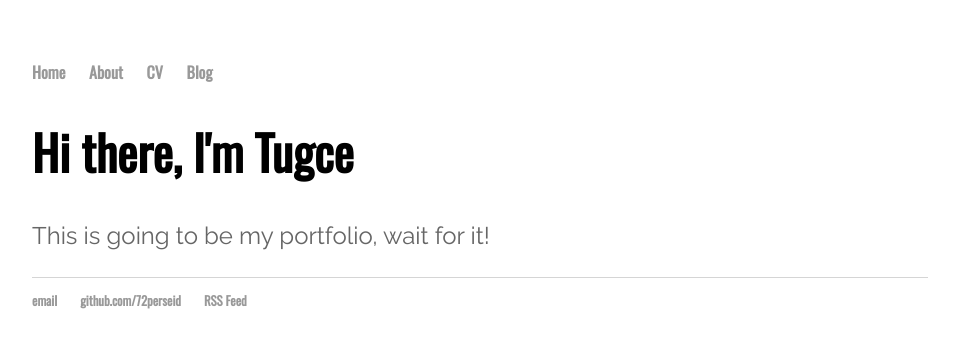
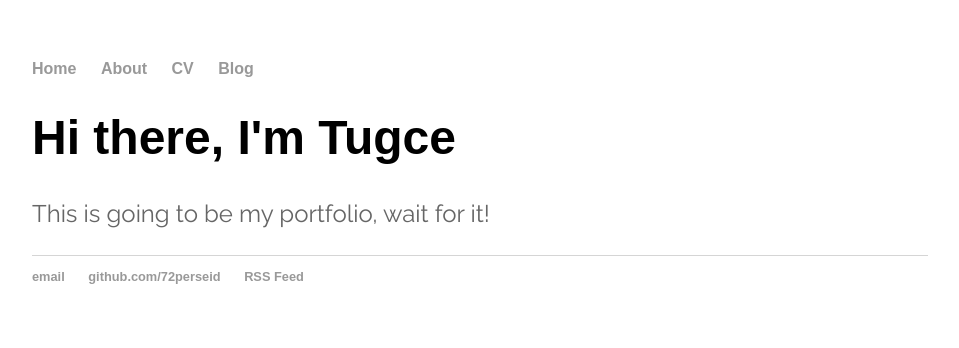
Before and after one commit to 72perseid/72perseid.github.io, a Jekyll site: the page built from index.html, in a window 1280 px wide. Shown: the top 348 px of the page, without its empty margins (160-1119 px from the left). Built offline with Jekyll 4.4.1, drawn with Linux system fonts in a browser that asks for light colours.

Commit message:
Update default.html

```diff
--- a/_layouts/default.html
+++ b/_layouts/default.html
@@ -5,7 +5,7 @@
 
 <link rel="preconnect" href="https://fonts.googleapis.com">
 <link rel="preconnect" href="https://fonts.gstatic.com" crossorigin>
-<link href="https://fonts.googleapis.com/css2?family=Oswald&family=Raleway&display=swap" rel="stylesheet">
+<link href="https://fonts.googleapis.com/css2?family=Montserrat&family=Raleway&display=swap" rel="stylesheet">
  <link rel="stylesheet" href="/css/main.css">
 	</head>
 	<body>
```
